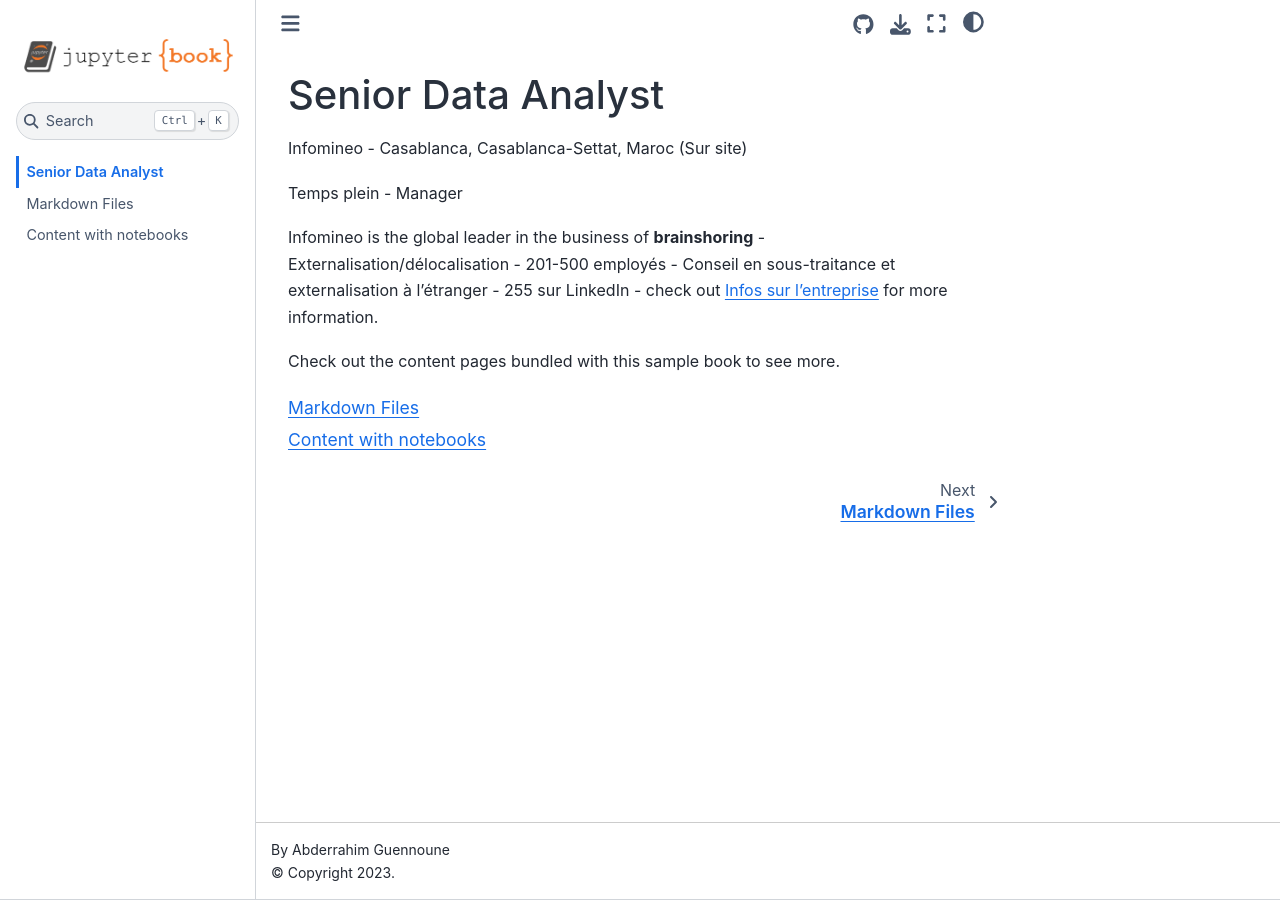
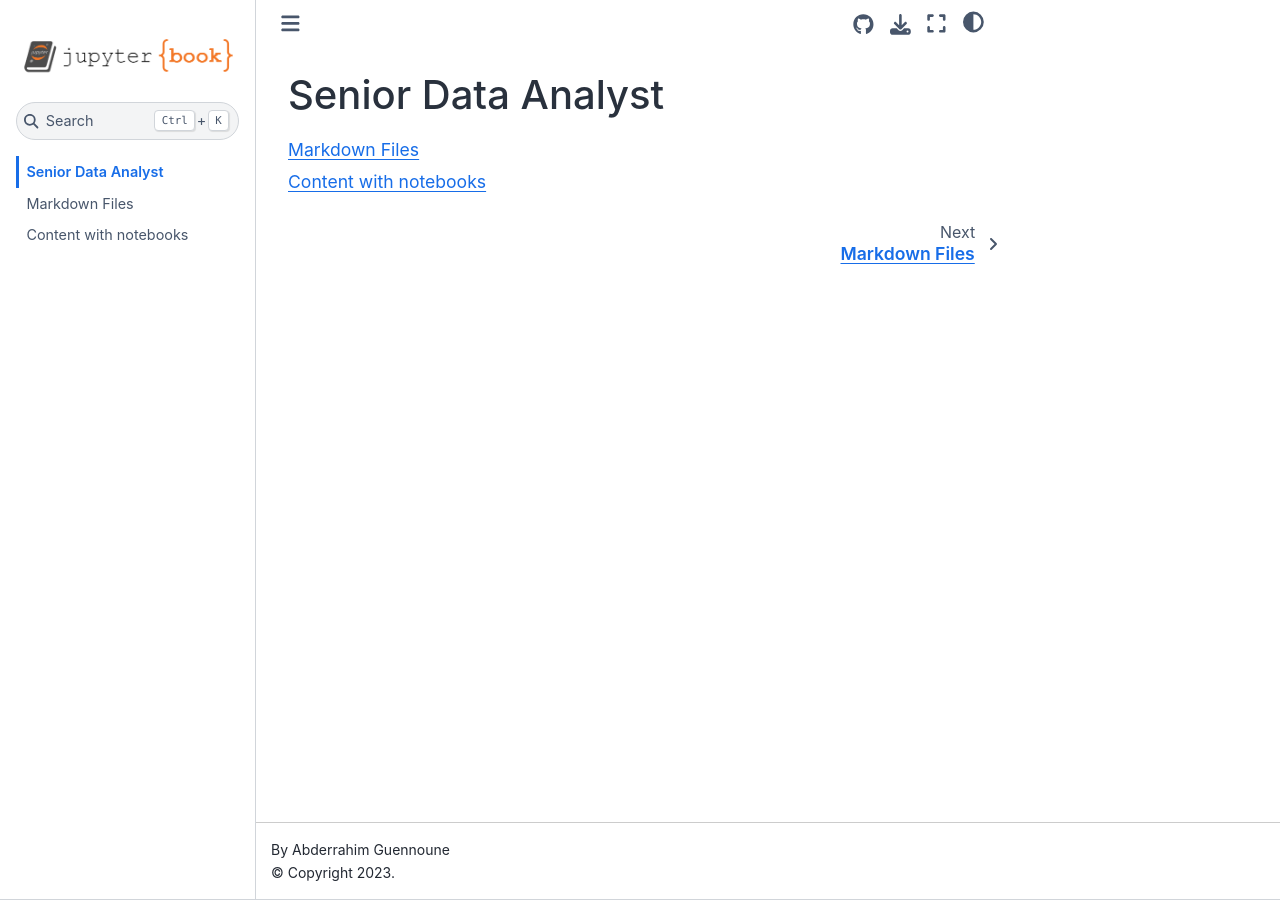
Before and after one commit to aguennoune/interactive-board, a Jupyter Book: the page built from intro.md, in a window 1280 px wide. Built offline with Jupyter Book 1.0.4 settings and Sphinx 7.4.7 and the Sphinx Book theme 1.1.4, drawn with Linux system fonts in a browser that asks for light colours; pages that are not in the unit, such as notebooks, are missing from menus.

Commit message:
Update intro.md

````diff
--- a/intro.md
+++ b/intro.md
@@ -1,12 +1,4 @@
 # Senior Data Analyst
-
-Infomineo - Casablanca, Casablanca-Settat, Maroc (Sur site)
-
-Temps plein - Manager
-
-Infomineo is the global leader in the business of **brainshoring** - Externalisation/délocalisation - 201-500 employés - Conseil en sous-traitance et externalisation à l'étranger - 255 sur LinkedIn  - check out [Infos sur l'entreprise](https://infomineo.com/) for more information.
-
-Check out the content pages bundled with this sample book to see more.
 
 ```{tableofcontents}
 ```
````
